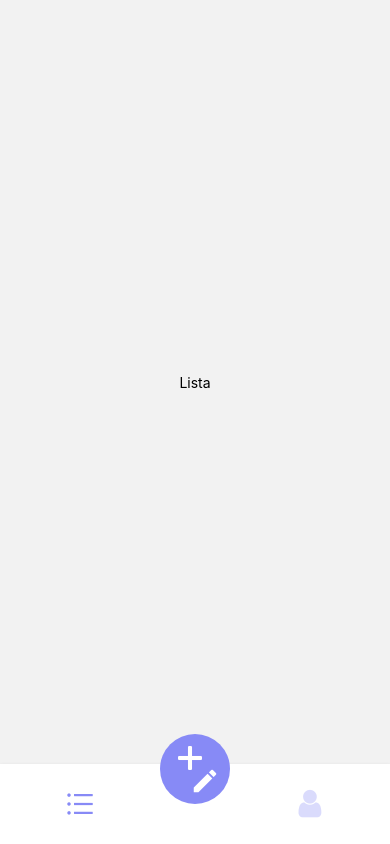
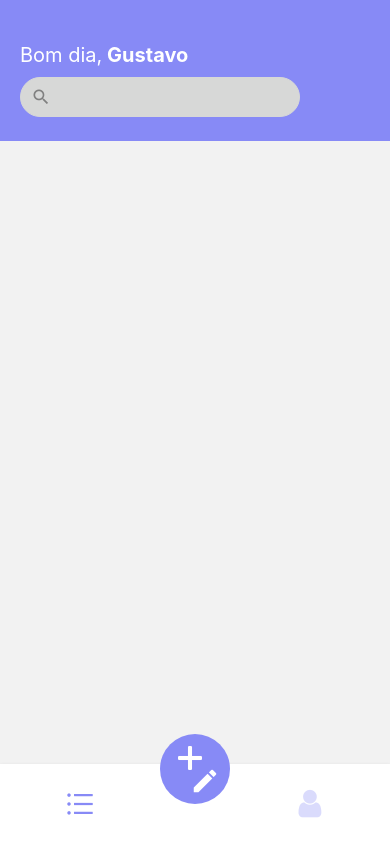
Before and after one commit to Gustavo280408/ReactNative-App, a React Native app: screen /BottomRoutes in a window 390 px wide. Built offline with nearby package versions, Linux system fonts and the light colour scheme.

Commit message:
Criando o header da Lista, adicionando estilos, text e style para header

```diff
--- a/src/pages/list/index.tsx
+++ b/src/pages/list/index.tsx
@@ -1,10 +1,21 @@
 import React from "react";
 import { Text, View } from "react-native";
+import { style } from "./styles";
+import { Input } from "../../components/input";
+import { MaterialIcons } from '@expo/vector-icons';
 
 export default function List() {
     return (
-        <View style={{ flex: 1, justifyContent: 'center', alignItems: 'center' }}>
-            <Text>Lista</Text>
+        <View style={style.container}>
+            <View style={style.header}>
+                <Text style={style.greeting}>Bom dia,<Text style={{fontWeight: 'bold'}}> Gustavo </Text></Text>
+                <View style={style.boxInput}>
+                    <Input
+                        IconLeft={MaterialIcons}
+                        IconLeftName="search"
+                    />
+                </View>
+            </View>
         </View>
     )
 }
--- a/src/pages/list/styles.ts
+++ b/src/pages/list/styles.ts
@@ -1,6 +1,25 @@
 import { StyleSheet, Dimensions } from "react-native";
-import { themas } from "../global/themes";
+import { themas } from "../../global/themes";
 
 export const style = StyleSheet.create({
-
+    container: {
+        flex: 1,
+        alignItems: 'center',
+        // backgroundColor: 'red'
+    },
+    header: {
+        width: '100%',
+        height: Dimensions.get('window').height/6,
+        backgroundColor: themas.colors.primary,
+        paddingHorizontal: 20,
+        justifyContent: 'center'
+    },
+    greeting: {
+        fontSize: 20,
+        color: '#FFF',
+        marginTop: 20
+    },
+    boxInput: {
+        width: '80%'
+    }
 })
```
